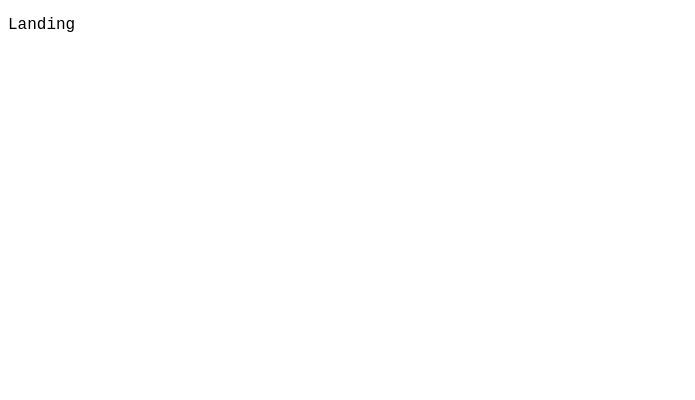
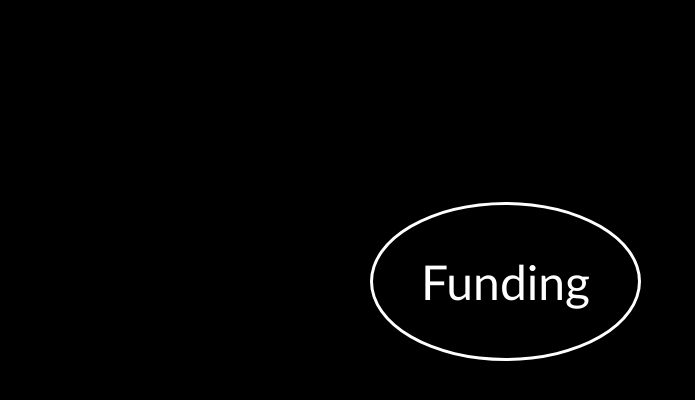
Before and after one commit to byrneliam2/team-treehouse, a React (Create React App) app: page / in a window 1280 px wide. Shown: the top 400 px of the page, without its empty margins (0-695 px from the left). Built offline with nearby package versions, Linux system fonts and the light colour scheme.

Commit message:
Experimenting with styling

```diff
--- a/public/index.html
+++ b/public/index.html
@@ -21,7 +21,7 @@
     -->
     <title>React App</title>
   </head>
-  <body>
+  <body style="background-color: black">
     <noscript>
       You need to enable JavaScript to run this app.
     </noscript>
--- a/src/components/Landing.css
+++ b/src/components/Landing.css
@@ -1,3 +1,24 @@
+td {
+    border: 3px solid white;
+    border-radius: 50%;
+    padding: 1em;
+}
+
 .page {
-    font-family: 'Courier New', Courier, monospace
+    color: #ffffff;
+    font-family: 'Trebuchet MS', 'Lucida Sans Unicode', 'Lucida Grande', 'Lucida Sans', Arial, sans-serif;
+    font-size: 3em;
 }
+
+.circle {
+    display: table-cell;
+    vertical-align: middle;
+    height: 250px;
+    width: 250px;
+    color: #ff0000;
+    border-radius: 50%;
+}
+
+.center {
+    padding: 4em 7.5em;
+}
--- a/src/components/landing.jsx
+++ b/src/components/landing.jsx
@@ -20,9 +20,15 @@ export default class Landing extends React.Component {
 
   render() {
     return (
-      <div className="page">
+      <div className="page center">
         {/* <button onClick={this.props.nextStep}>next step </button> */}
-        <p>Landing</p>
+        {/* <p>Landing</p> */}
+        <table>
+            <tr>
+                <td>Funding</td>
+            </tr>
+        </table>
+
       </div>
     )
   }
```
